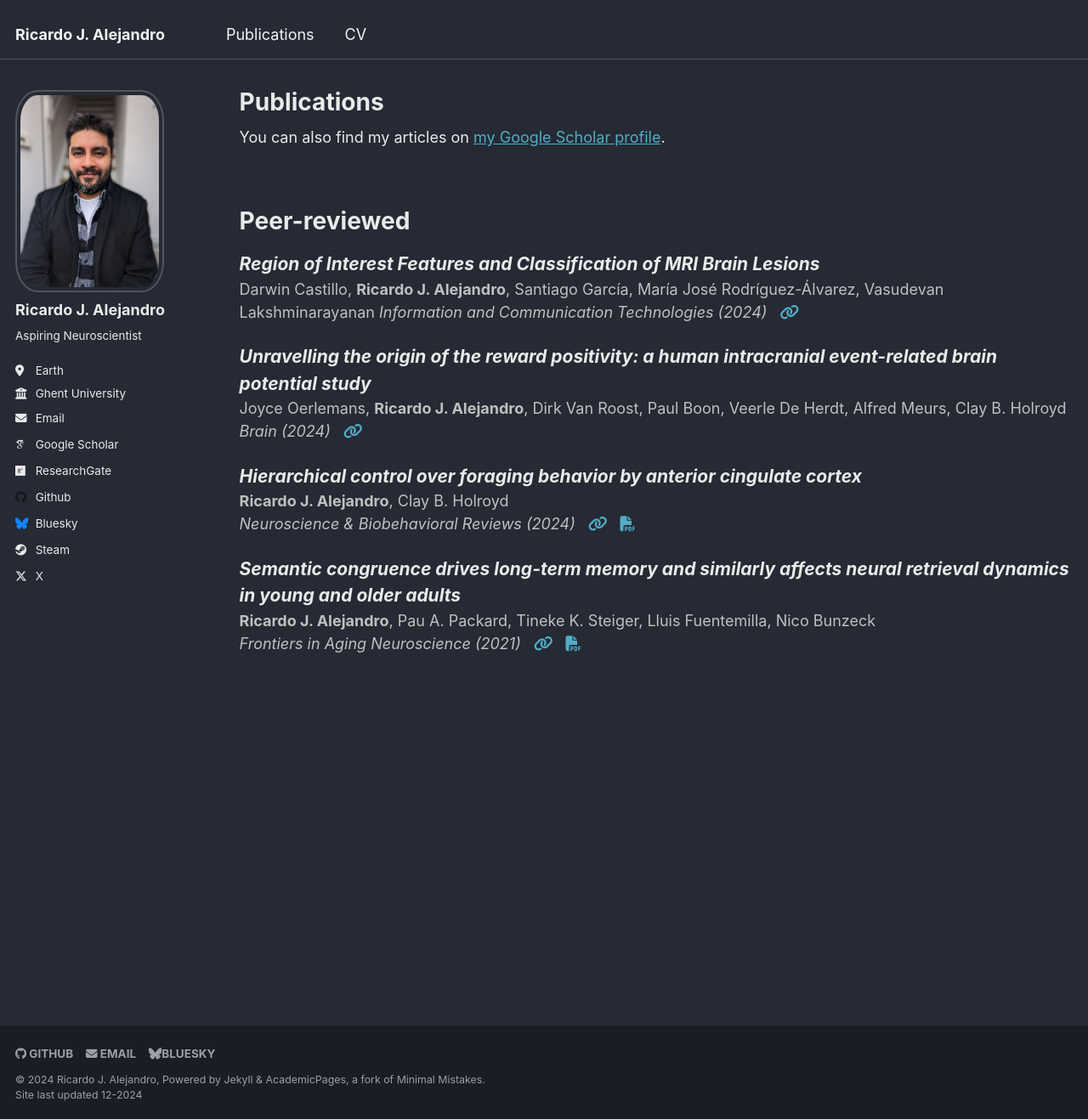
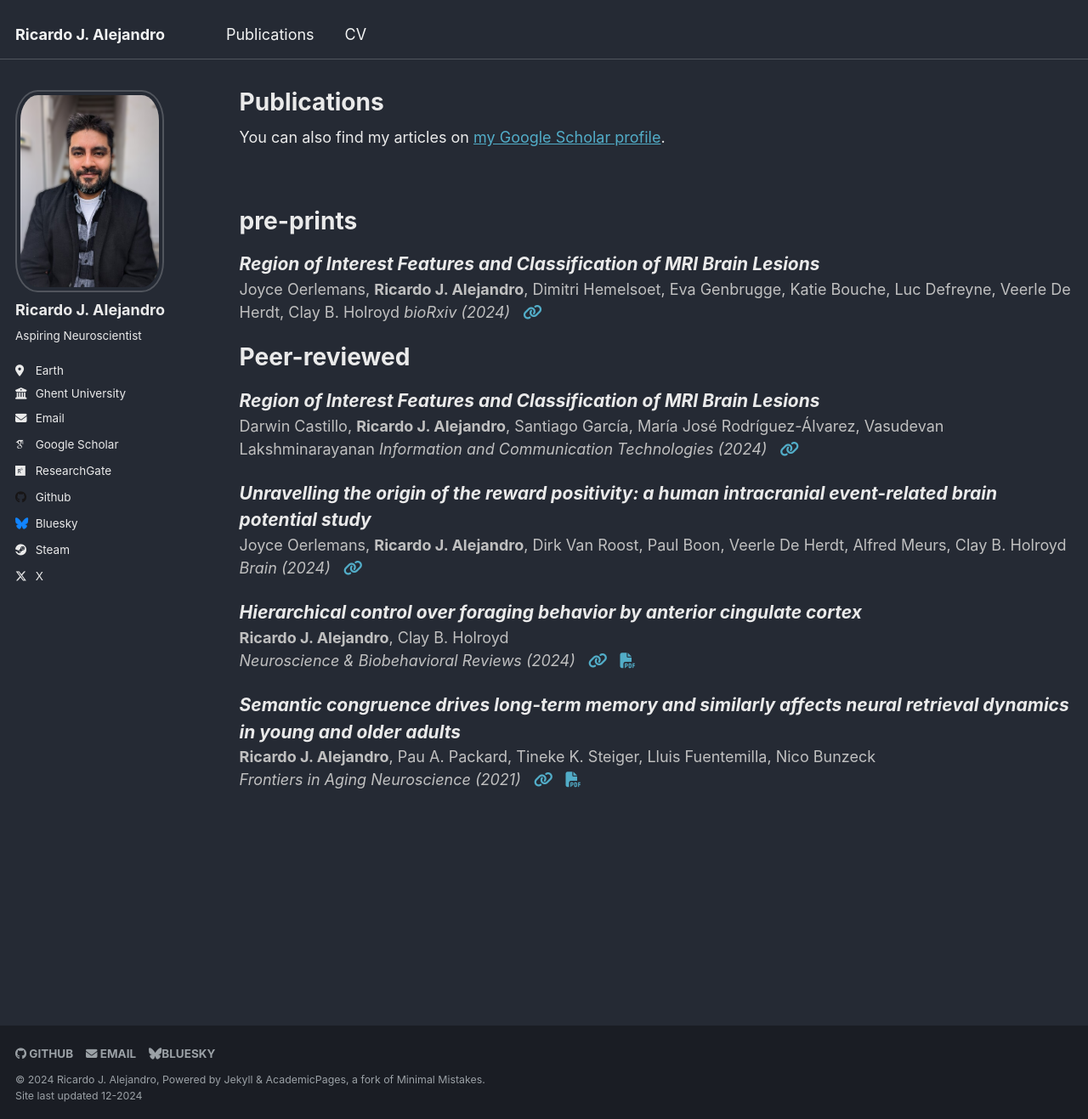
Before and after one commit to rjalejandro/rjalejandro.github.io, a Jekyll site: the page built from _pages/publications.md, in a window 1280 px wide and 1317 px high. Shown: the whole window at 85% size. Built offline with Jekyll 4.4.1, drawn with Linux system fonts in a browser that asks for light colours; some web fonts are replaced.

Commit message:
pub preprints

```diff
--- a/_pages/publications.md
+++ b/_pages/publications.md
@@ -10,6 +10,15 @@ author_profile: true
 {% endif %}
 
 <br>
+
+pre-prints
+=====
+
+<span style="font-size:21px">***Region of Interest Features and Classification of MRI Brain Lesions***</span>
+<span style="color:#C0C0C0">Joyce Oerlemans, **Ricardo J. Alejandro**, Dimitri Hemelsoet, Eva Genbrugge, Katie Bouche, Luc Defreyne, Veerle De Herdt, Clay B. Holroyd</span>  <!-- authors -->
+<span style="color:#C0C0C0">*bioRxiv (2024)*</span> <!-- journal (year) -->
+&nbsp; <!-- space between the icons -->
+<a href="https://www.biorxiv.org/content/10.1101/2024.12.04.626789.abstract" target="_blank"><i class="fa fa-link" aria-hidden="true"></i></a> <!-- URL -->
 
 Peer-reviewed
 =====
```
